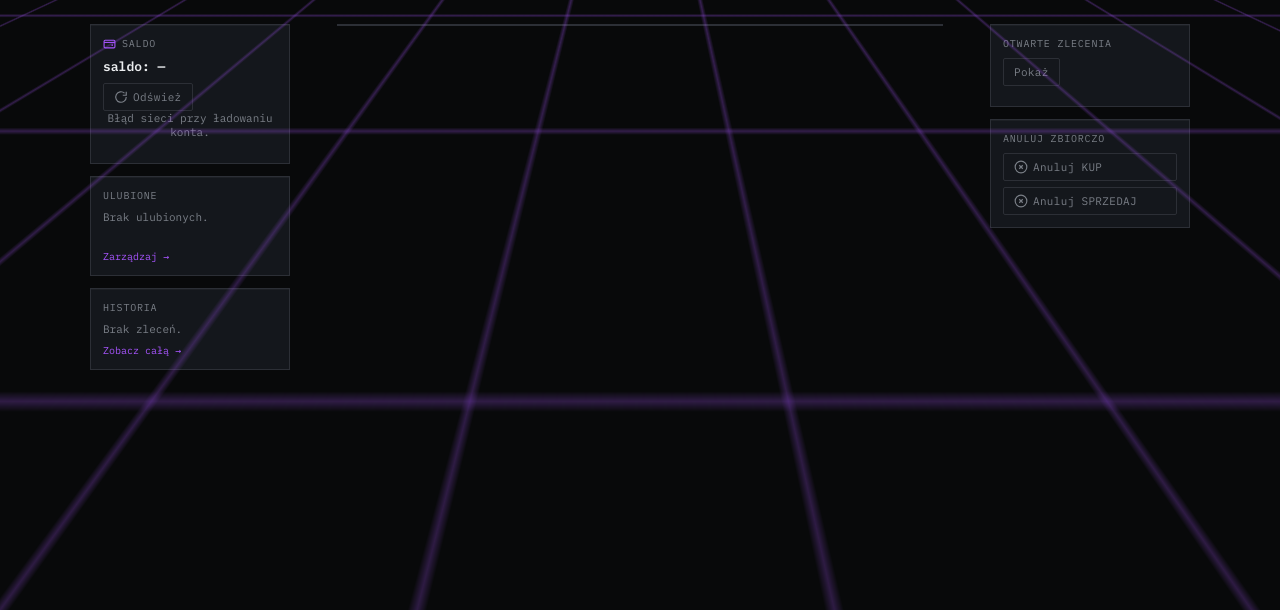
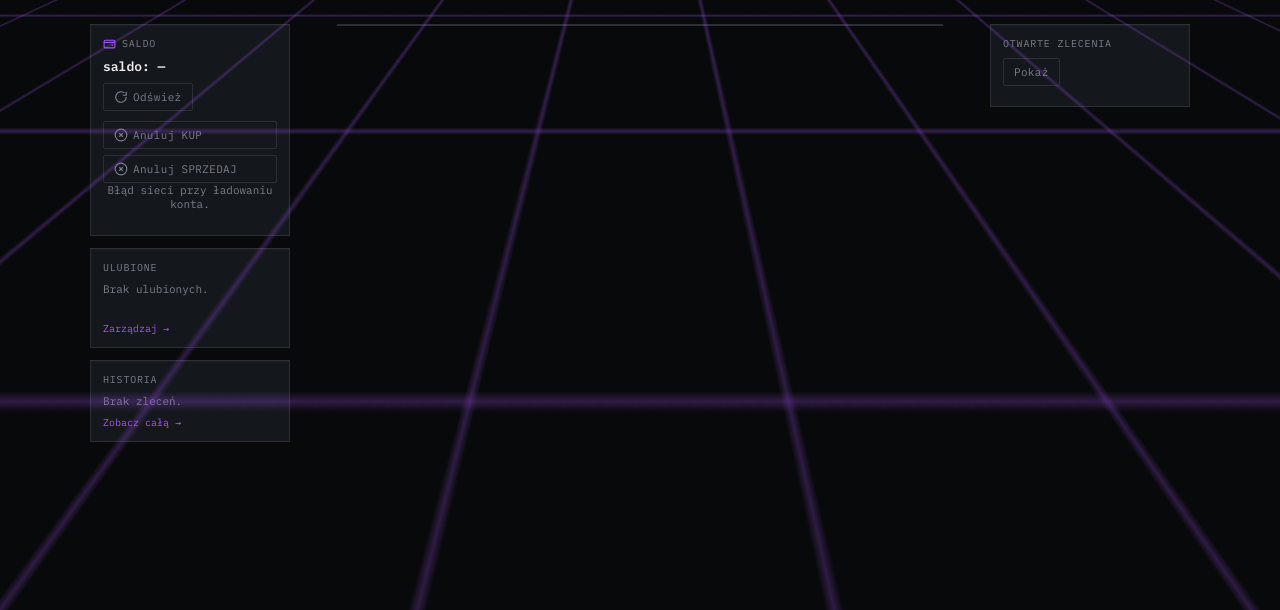
Before and after one commit to adamkrylowicz-alt/sniper, a Python web app: template t212-panel/app/templates/warp.html in a window 1280 px wide. Shown: the part 49-659 px from the top of the page. Run offline with Jinja, Linux system fonts and the light colour scheme; the template is opened without the code that fills it, so the values that code supplies are empty.

Commit message:
Warp: przenies Anuluj Zbiorczo pod Saldo - komunikat lądował w zlym miejscu
Przyciski Anuluj KUP/SPRZEDAJ byly w prawym sidebarze, ale komunikat
wyniku (#account-status) fizycznie siedzial w widgecie SALDO po lewej.
Przeniesione przyciski do widgetu SALDO zamiast dodawac drugi status -
dzielą teraz jedno wspolne pole komunikatu.

```diff
--- a/t212-panel/app/templates/warp.html
+++ b/t212-panel/app/templates/warp.html
@@ -20,6 +20,22 @@
                 </svg>
                 Odśwież
             </button>
+
+            <div class="sidebar-widget__actions" style="margin-top: 10px;">
+                <button id="btn-cancel-buy" class="account-bar__btn account-bar__btn--buy" title="Anuluj wszystkie oczekujące zlecenia KUP">
+                    <svg class="icon" viewBox="0 0 24 24" fill="none" stroke="currentColor" stroke-width="2">
+                        <circle cx="12" cy="12" r="10"/><path d="M15 9l-6 6M9 9l6 6"/>
+                    </svg>
+                    Anuluj KUP
+                </button>
+                <button id="btn-cancel-sell" class="account-bar__btn account-bar__btn--sell" title="Anuluj wszystkie oczekujące zlecenia SPRZEDAJ">
+                    <svg class="icon" viewBox="0 0 24 24" fill="none" stroke="currentColor" stroke-width="2">
+                        <circle cx="12" cy="12" r="10"/><path d="M15 9l-6 6M9 9l6 6"/>
+                    </svg>
+                    Anuluj SPRZEDAJ
+                </button>
+            </div>
+
             <div class="account-bar__status" id="account-status"></div>
         </div>
 
@@ -153,24 +169,6 @@
             <button id="btn-load-pending" class="account-bar__btn">Pokaż</button>
             <div id="pending-orders-list" class="pending-orders-list"></div>
         </div>
-
-        <div class="sidebar-widget">
-            <div class="sidebar-widget__title">ANULUJ ZBIORCZO</div>
-            <div class="sidebar-widget__actions">
-                <button id="btn-cancel-buy" class="account-bar__btn account-bar__btn--buy" title="Anuluj wszystkie oczekujące zlecenia KUP">
-                    <svg class="icon" viewBox="0 0 24 24" fill="none" stroke="currentColor" stroke-width="2">
-                        <circle cx="12" cy="12" r="10"/><path d="M15 9l-6 6M9 9l6 6"/>
-                    </svg>
-                    Anuluj KUP
-                </button>
-                <button id="btn-cancel-sell" class="account-bar__btn account-bar__btn--sell" title="Anuluj wszystkie oczekujące zlecenia SPRZEDAJ">
-                    <svg class="icon" viewBox="0 0 24 24" fill="none" stroke="currentColor" stroke-width="2">
-                        <circle cx="12" cy="12" r="10"/><path d="M15 9l-6 6M9 9l6 6"/>
-                    </svg>
-                    Anuluj SPRZEDAJ
-                </button>
-            </div>
-        </div>
     </aside>
 
 </div>
```
Also changed, not shown: CLAUDE.md (+1 -0 lines).
